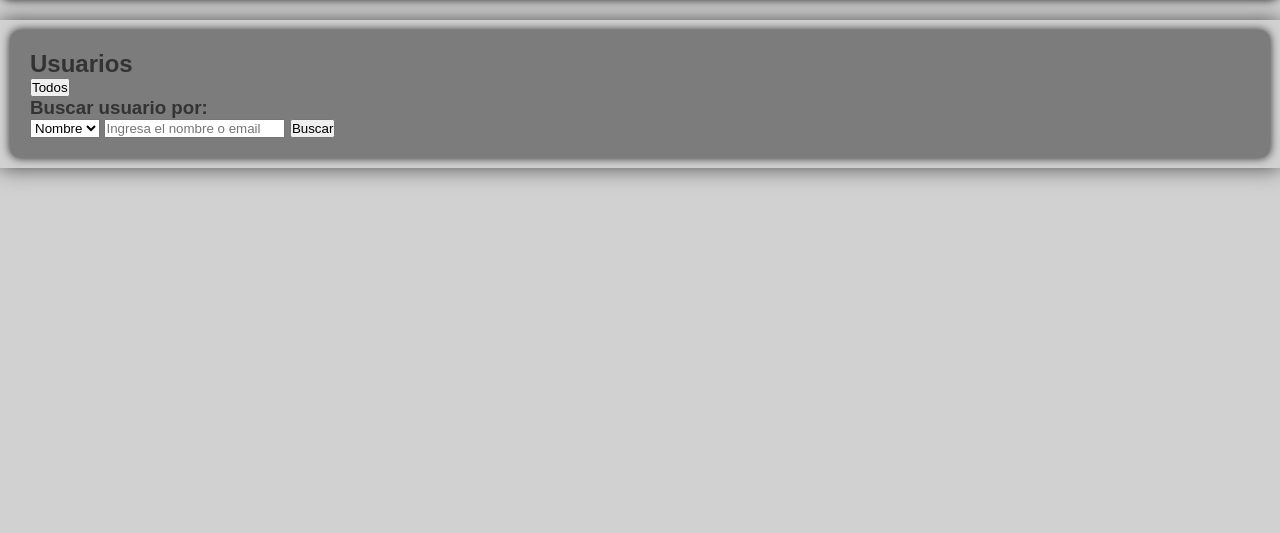
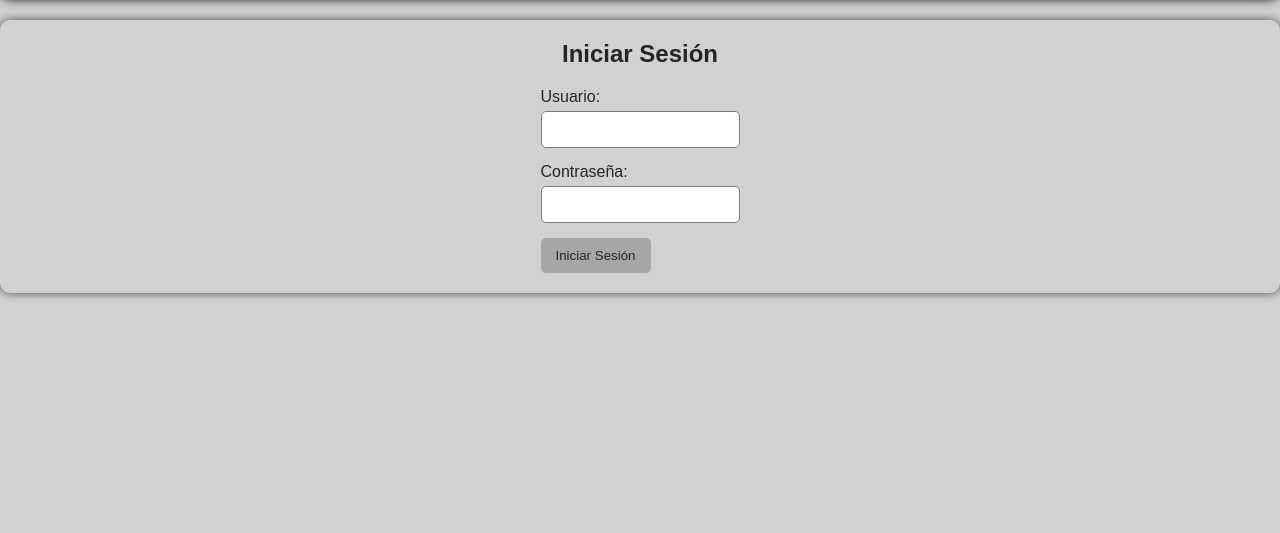
Before and after one commit to Salvador6699/AppContabilidad, a PHP site: page / in a window 1280 px wide. Shown: the part 45-578 px from the top of the page. Run offline with PHP 8.4, Linux system fonts and the light colour scheme.

Commit message:
Archivo usuarios.js, cambiamos la funcion todosUsuarios para que busque primero si existe, el json de todos los usuarios y si no lo cree, el metodo del controlador y luego acceda a el. Reacemos HomeController para ir a una pagina de bienvenida. Creamos usuarioController para manejar la tabla usuarios. Creamos la vista home. Modificamos los estilos para añadir los estilos del login.

```diff
--- a/backend/controllers/HomeController.php
+++ b/backend/controllers/HomeController.php
@@ -14,38 +14,6 @@
 
     public function index()
     {
-        $this->render(['listar'], [], 'plantilla');
-    }
-    public function listar()
-{
-    // Verifica si se proporcionó un valor de búsqueda
-    $where = isset($_GET['filtro']) ? $_GET['filtro'] : null;
-    $filter = isset($_GET['buscador']) ? $_GET['buscador'] : null;
-    // Obtiene todos los usuarios o busca uno específico
-    if ($where) {
-        $usuarios = $this->usuariosModel->getByWhere($where,$filter); // Aquí asumo que getById puede recibir el id o nombre.
-    } else {
-        $usuarios = $this->usuariosModel->getAll(null, null, 'ASC');
-    }
-
-    // Mapeo de los nombres de las columnas que deseas cambiar
-    $mapaColumnas = [
-        'nomUsuario' => 'nombre',
-        'emailUsuario' => 'email',
-        // Añade más columnas si es necesario
-    ];
-
-    // Renombrar las columnas usando la función genérica
-    $usuariosRenombrados = renombrarColumnas($usuarios, $mapaColumnas);
-    $res = new Result();
-    $res->success = true;
-    $res->result = $usuariosRenombrados;
-    echo json_encode($res);
-}
-
-    public function about()
-    {
-
-        echo "Esta es la página About <hr><a href='/'>home</a>";
+        $this->render(['home'], [], 'plantilla');
     }
 }
--- a/backend/core/router.php
+++ b/backend/core/router.php
@@ -13,7 +13,9 @@
 $router->add('/', 'HomeController@index');
 $router->add('/user', 'UserController@index');
 $router->add('/user/create', 'UserController@create');
-$router->add('/listar', 'HomeController@listar');
+$router->add('/listar', 'UsuarioController@listar');
+$router->add('/buscarUsuario','UsuarioController@buscarUsuario');
+$router->add('/usuarios','UsuarioController@usuariosHome');
 
 // Definir la ruta 404 por defecto
 $router->setNotFound('ErrorController@home');
--- /dev/null
+++ b/backend/views/home.view.php
@@ -0,0 +1,14 @@
+<section class="login-section">
+      <h2>Iniciar Sesión</h2>
+      <form id="login-form">
+        <div class="form-group">
+          <label for="username">Usuario:</label>
+          <input type="text" id="username" name="username" required>
+        </div>
+        <div class="form-group">
+          <label for="password">Contraseña:</label>
+          <input type="password" id="password" name="password" required>
+        </div>
+        <button type="submit" class="submit-button">Iniciar Sesión</button>
+      </form>
+    </section>
--- a/frontend/assets/css/styles.css
+++ b/frontend/assets/css/styles.css
@@ -298,3 +298,51 @@
   right: 0;
   /* Alineado a la derecha del botón principal */
 }
+/*LOGIN*/
+.login-section {
+  display: flex;
+  flex-direction: column;
+  align-items: center;
+  justify-content: center;
+  padding: 20px;
+  background-color: var(--color1);
+  border-radius: 10px;
+  box-shadow: 0 0 10px var(--color4);
+}
+
+.login-section h2 {
+  margin-bottom: 20px;
+  color: var(--color5);
+}
+
+.form-group {
+  margin-bottom: 15px;
+  width: 100%;
+}
+
+.form-group label {
+  display: block;
+  margin-bottom: 5px;
+  color: var(--color5);
+}
+
+.form-group input {
+  width: 100%;
+  padding: 10px;
+  border: 1px solid var(--color3);
+  border-radius: 5px;
+}
+
+.submit-button {
+  background-color: var(--color2);
+  color: var(--color5);
+  border: none;
+  border-radius: 5px;
+  padding: 10px 15px;
+  cursor: pointer;
+  transition: background-color 0.3s;
+}
+
+.submit-button:hover {
+  background-color: var(--color3);
+}
--- a/frontend/assets/js/usuarios.js
+++ b/frontend/assets/js/usuarios.js
@@ -1,11 +1,16 @@
 async function todosUsuarios() {
     try {
         // Hacer la solicitud a la API para listar todos los usuarios
-        let response = await fetch(BASE_URL + "listar");
+        let response = await fetch('/../../../backend/cache/usuarios.json');
         let responseData = await response.json();
         mostrarUsuarios(responseData.result,'all');
     } catch (error) {
-        console.error("Error al listar usuarios:", error); // Manejo de errores
+        console.error("No hay json:", error); // Manejo de errores
+        let json=await fetch(BASE_URL+'listar');
+        let response = await fetch('/../../../backend/cache/usuarios.json');
+        let responseData = await response.json();
+        mostrarUsuarios(responseData.result,'all');
+
     }
 }
 
@@ -15,7 +20,7 @@
     try {
         // Hacer la solicitud a la API para buscar un usuario específico
         let response = await fetch(
-            `${BASE_URL}listar?buscador=${buscador}&filtro=${filtro}`
+            `${BASE_URL}buscarUsuario?buscador=${buscador}&filtro=${filtro}`
         );
         let responseData = await response.json();
         mostrarUsuarios(responseData.result,buscador);
```
Also changed, not shown: backend/controllers/UsuarioController.php (added, +79 -0 lines), 1 other file.
